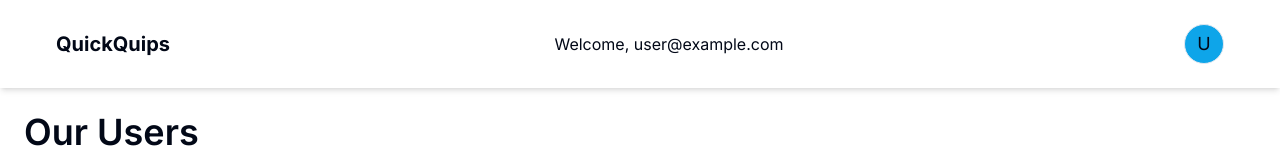
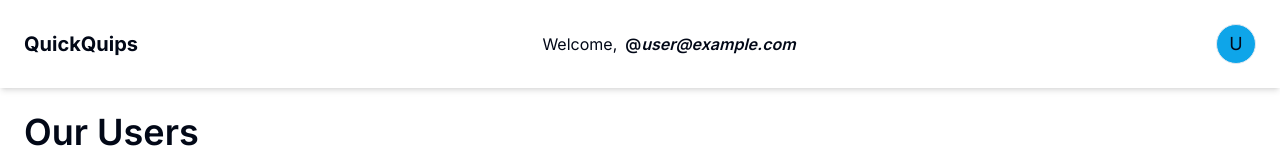
Before and after one commit to adityakashyap5047/QuickQuips, a Next.js app: page /users in a window 1280 px wide. Shown: the top 160 px of the page. Built offline with nearby package versions, Linux system fonts and the light colour scheme; no server answers; the database is empty; sample sign-in values are in the browser's storage.

Commit message:
enhancing the styling

```diff
--- a/src/app/(app)/users/page.tsx
+++ b/src/app/(app)/users/page.tsx
@@ -37,14 +37,10 @@ const Page = () => {
             <div className="mt-4 mx-6 grid grid-cols-1 md:grid-cols-2 gap-6">
                 {userName.length > 0 ? (
                     userName.map((name, index) => (
-                        <Card className="card-bordered" key={name}>
-                        <CardHeader>
-                            <div className="flex justify-between items-center">
-                            <CardTitle>@<i>{name}</i></CardTitle>
+                        <div className='border shadow flex items-center justify-between p-6' key={name}>
+                            <div className='font-bold text-lg'>@<i>{name}</i></div>
                             <Button onClick={() => handleSendMessage(name)}>Send Message</Button>
-                            </div>
-                        </CardHeader>
-                        </Card>
+                        </div>
                     ))
                 ) : (
                     <p>No Users registered.</p>
--- a/src/components/Navbar.tsx
+++ b/src/components/Navbar.tsx
@@ -44,12 +44,15 @@ const Navbar = () => {
 
   return (
     <nav className='p-4 md:p-6 shadow-md'>
-        <div className='container mx-auto flex flex-col md:flex-row justify-between items-center'>
+        <div className='mx-auto flex md:flex-row justify-between items-center'>
             <a className='text-xl font-bold mb-4 md:mb-0' href="/">QuickQuips</a>
             {
                 session ? (
                     <>
-                        <span className='mr-4'>Welcome, {user?.username || user?.email}</span>
+                        <div className='mr-4 flex flex-col sm:flex-row sm:gap-2'>
+                            <div>Welcome,</div>
+                            <div className='font-semibold'>@<i>{user?.username || user?.email}</i></div>
+                        </div>
                         <DropdownMenu>
                             <DropdownMenuTrigger asChild>
                                 <Avatar className='border cursor-pointer bg-sky-500 flex justify-center items-center text-lg'>{avtarName[0].toUpperCase()}</Avatar>
```
